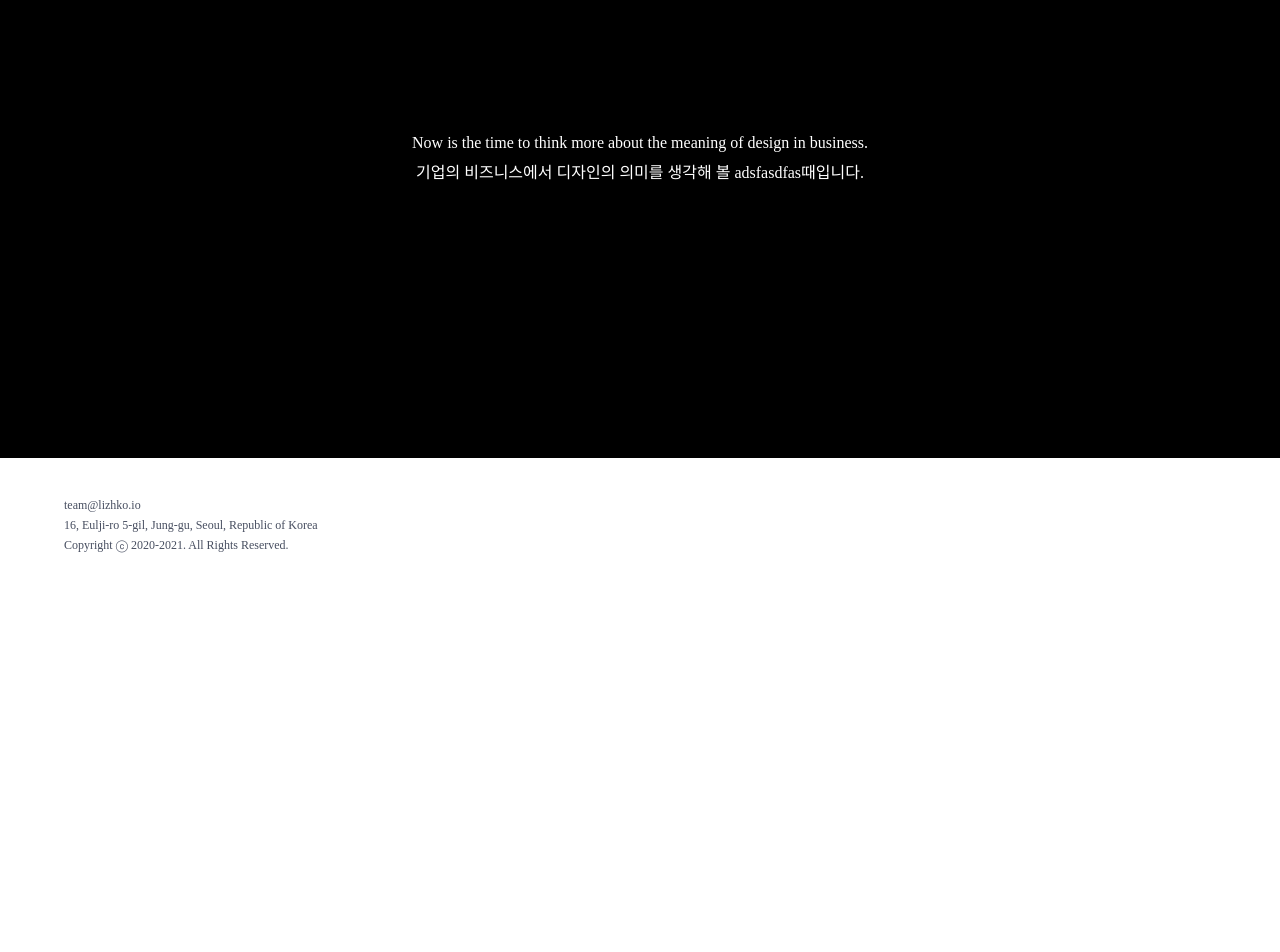
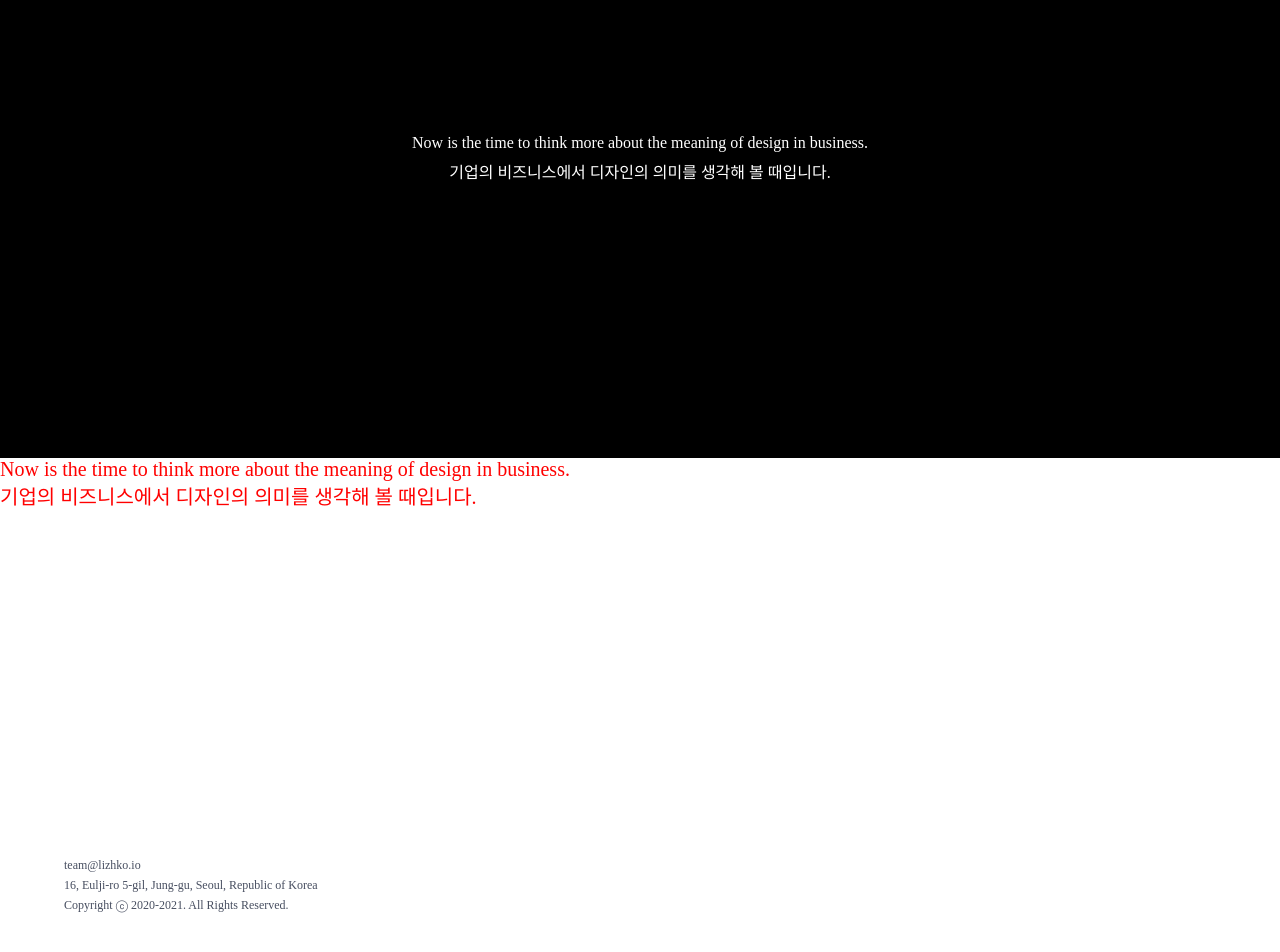
Before and after one commit to Alpioneer/lizhko-web-new, a React (Create React App) app: page / in a window 1280 px wide. Shown: the part 202-1154 px from the top of the page. Before the commit the page ends 800 px from the top, so only its background shows below. Built offline with nearby package versions, Linux system fonts and the light colour scheme.

Commit message:
ClassName 상속으로 스타일 컴포넌트 재사용성 확장 가능

```diff
--- a/src/routes/Home.js
+++ b/src/routes/Home.js
@@ -1,11 +1,14 @@
 import React from "react";
 import styled from "styled-components";
+import ReactPlayer from "react-player";
+
+
 
 
 const Home =()=>{
 
     const Banner=styled.div`
-    width:100vw;
+    width:100%;
     height:600px;
     background:black;
     color:white;
@@ -14,12 +17,43 @@ const Home =()=>{
     text-align:center;
     align-items:center;
     line-height:30px;
+
     `
+
+    const VideoWrapper =styled.section`
+    display:flex;
+    width:100%;
+    `
+
+    const TestPlayer=styled(ReactPlayer)`
+    width=100%;
+height=600px;
+
+    `
+
+    const TestText=styled.span`
+    color:red;
+    font-size:20px;
+    `
+
+
+    /* https://codingbroker.tistory.com/18*/
     return(
 
         <>
        <Banner>Now is the time to think more about the meaning of design in business.<br/>
-기업의 비즈니스에서 디자인의 의미를 생각해 볼 adsfasdfas때입니다.</Banner>
+기업의 비즈니스에서 디자인의 의미를 생각해 볼 때입니다.</Banner>
+
+<VideoWrapper>
+
+<TestText>Now is the time to think more about the meaning of design in business.<br/>
+기업의 비즈니스에서 디자인의 의미를 생각해 볼 때입니다.</TestText>
+<TestPlayer
+          className='react-player'
+          url='https://www.youtube.com/watch?v=ysz5S6PUM-U'
+        />
+</VideoWrapper>
+
         </>
 
     )
```
Also changed, not shown: src/components/TextOne.js (+6 -3 lines).
